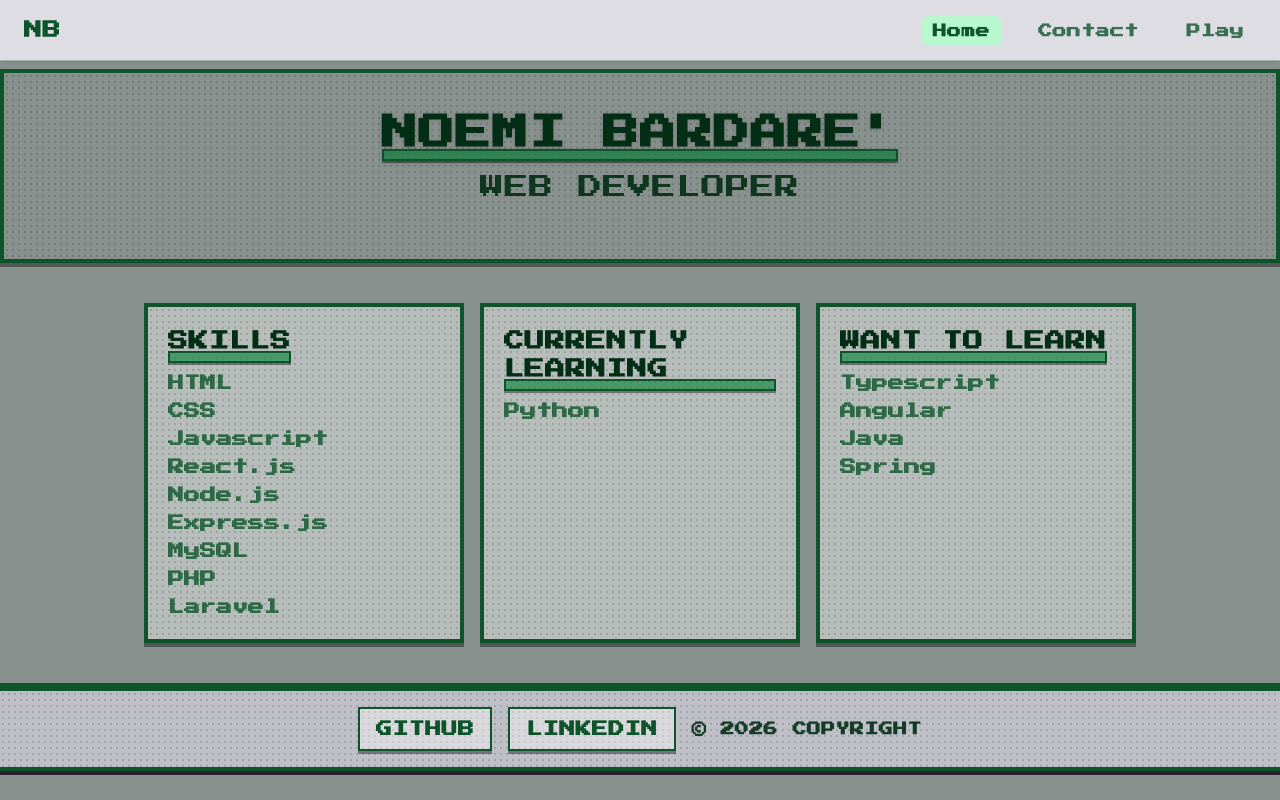
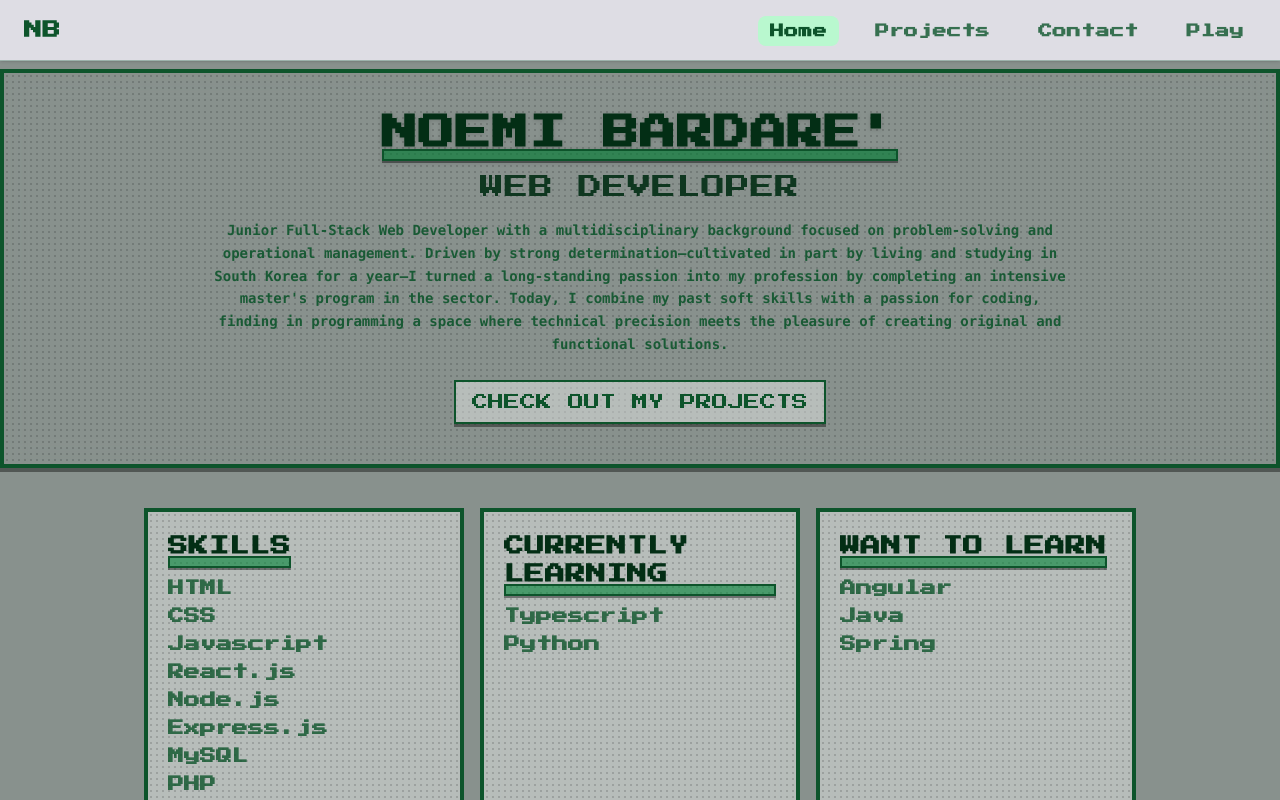
Before and after one commit to murphy-afk/personal, a React (Vite) app: page /aboutme in a window 1280 px wide. Shown: the top 800 px of the page. Built offline with nearby package versions, Linux system fonts and the light colour scheme.

Commit message:
added projects to navbar

```diff
--- a/src/components/Header.jsx
+++ b/src/components/Header.jsx
@@ -6,7 +6,7 @@ export default function Header() {
 
   const navLinks = [
     { name: 'Home', href: '/aboutme' },
-    // { name: 'Projects', href: '/projects'},
+    { name: 'Projects', href: '/projects' },
     { name: 'Contact', href: '/contact' },
     { name: 'Play', href: '/play' },
   ]
--- a/src/pages/AboutMe.jsx
+++ b/src/pages/AboutMe.jsx
@@ -1,3 +1,5 @@
+import { Link } from "react-router-dom";
+
 export default function AboutMe() {
   return (
     <div className="space-y-10">
@@ -20,9 +22,27 @@ export default function AboutMe() {
           Web Developer
         </h2>
 
-        <p className="mt-4 text-green-900/80 max-w-xl mx-auto font-medium">
+        <p className="mt-4 text-green-900/90 max-w-4xl mx-auto font-bold font-mono text-sm leading-relaxed px-4">
+          Junior Full-Stack Web Developer with a multidisciplinary background focused on problem-solving and operational management. Driven by strong determination—cultivated in part by living and studying in South Korea for a year—I turned a long-standing passion into my profession by completing an intensive master's program in the sector. Today, I combine my past soft skills with a passion for coding, finding in programming a space where technical precision meets the pleasure of creating original and functional solutions.
+        </p>
 
-        </p>
+        {/* Check out my projects button placed below the bio description */}
+        <div className="mt-6 flex justify-center">
+          <Link to={"/projects"}
+            className="
+              px-4 py-2
+              bg-white/40
+              border-2 border-green-900
+              shadow-[0_3px_0_rgba(0,0,0,0.4)]
+              text-green-900
+              transition-all duration-150
+              hover:bg-green-700/60 hover:text-green-950
+              hover:shadow-[0_3px_0_rgba(0,0,0,0.6)]
+              active:translate-y-0.5
+              active:shadow-[0_1px_0_rgba(0,0,0,0.4)]">
+            CHECK OUT MY PROJECTS
+          </Link>
+        </div>
       </section>
 
       <section className="max-w-5xl mx-auto grid grid-cols-1 md:grid-cols-3 gap-4 px-4">
@@ -72,6 +92,7 @@ export default function AboutMe() {
           </h3>
 
           <ul className="space-y-1 text-green-900/80 font-semibold">
+            <li className="hover:text-green-700 hover:translate-x-1 transition-all">Typescript</li>
             <li className="hover:text-green-700 hover:translate-x-1 transition-all">Python</li>
           </ul>
         </div>
@@ -84,8 +105,7 @@ export default function AboutMe() {
             transition-all duration-200
             hover:translate-y-1 hover:shadow-[0_2px_0_rgba(0,0,0,0.4)]
             bg-[radial-gradient(rgba(0,0,0,0.15)_1px,transparent_1px)]
-            bg-size-[6px_6px]
-          ">
+            bg-size-[6px_6px]">
           <h3 className="text-xl font-bold text-green-950 mb-4 relative inline-block tracking-wide uppercase">
             Want to learn
             <span className="absolute left-0 -bottom-2 w-full h-3
@@ -94,8 +114,7 @@ export default function AboutMe() {
           </h3>
 
           <ul className="space-y-1 text-green-900/80 font-semibold">
-            {/* <li className="hover:text-green-700 hover:translate-x-1 transition-all">Python</li> */}
-            <li className="hover:text-green-700 hover:translate-x-1 transition-all">Typescript</li>
+            {/* <li className="hover:text-green-700 hover:translate-x-1 transition-all">Typescript</li> */}
             <li className="hover:text-green-700 hover:translate-x-1 transition-all">Angular</li>
             <li className="hover:text-green-700 hover:translate-x-1 transition-all">Java</li>
             <li className="hover:text-green-700 hover:translate-x-1 transition-all">Spring</li>
--- a/src/pages/Contacts.jsx
+++ b/src/pages/Contacts.jsx
@@ -45,7 +45,7 @@ export default function Contacts() {
               bg-green-700/60 border-2 border-green-900
               shadow-[0_2px_0_rgba(0,0,0,0.4)]"></span>
           </h2>
-          <p className="text-green-900/80 font-semibold text-sm">
+          <p className="text-green-900/80 font-semibold text-xs">
             noemibardare@gmail.com
           </p>
         </div>
--- a/src/pages/Projects.jsx
+++ b/src/pages/Projects.jsx
@@ -143,7 +143,7 @@ export default function Projects() {
 
             <div className="mt-4 flex flex-wrap gap-1">
               <span className="inline-block bg-green-900/20 text-green-950 text-xs font-bold px-2 py-0.5 border border-green-900 uppercase font-mono">React</span>
-              <span className="inline-block bg-green-900/20 text-green-950 text-xs font-bold px-2 py-0.5 border border-green-900 uppercase font-mono">Node.js</span>
+              <span className="inline-block bg-green-900/20 text-green-950 text-xs font-bold px-2 py-0.5 border border-green-900 uppercase font-mono">Express</span>
             </div>
           </div>
 
```
Also changed, not shown: src/components/Footer.jsx (line endings or trailing spaces).
